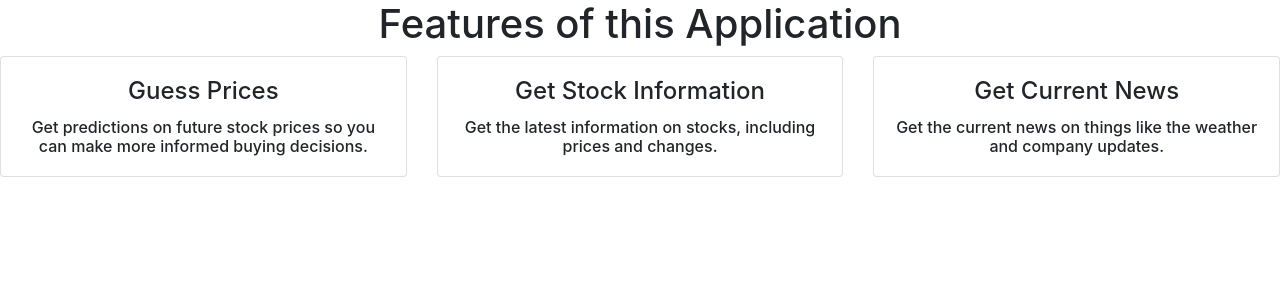
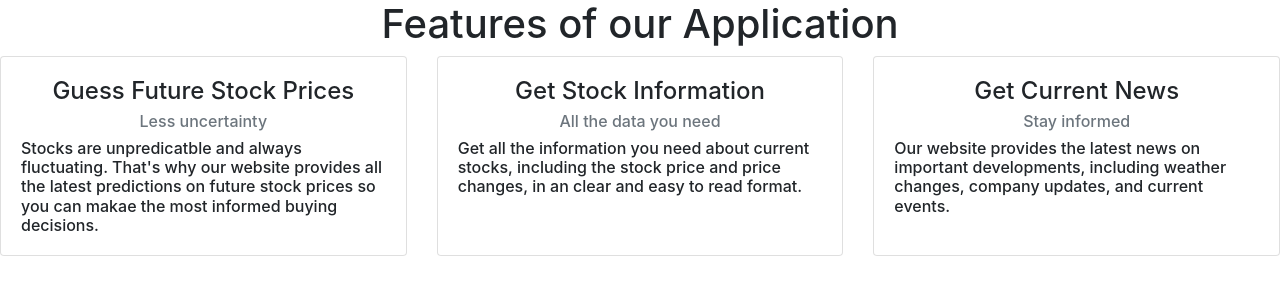
Before and after one commit to vishnubapana/Stock-Prediction-App, a React (Create React App) app in the folder frontend/: page / in a window 1280 px wide. Shown: the top 300 px of the page. Built offline with nearby package versions, Linux system fonts and the light colour scheme.

Commit message:
Made explanation more comprehensive and updated tests accordingly

```diff
--- a/frontend/src/components/LandingPage/Features/Features.js
+++ b/frontend/src/components/LandingPage/Features/Features.js
@@ -1,31 +1,34 @@
 import React from 'react'
 import {
     Card, CardTitle, CardText, CardDeck,
-    CardBody
+    CardBody, CardSubtitle
   } from 'reactstrap';
 
 function Features() {
     return (
         <div>
-            <h1 className="text-center">Features of this Application</h1>
+            <h1 className="text-center">Features of our Application</h1>
 
-            <CardDeck className="text-center">
+            <CardDeck>
                 <Card>
                     <CardBody>
-                        <CardTitle tag="h4">Guess Prices</CardTitle>
-                        <CardText tag="h6">Get predictions on future stock prices so you can make more informed buying decisions.</CardText>
+                        <CardTitle tag="h4" className='text-center'>Guess Future Stock Prices</CardTitle>
+                        <CardSubtitle tag="h6" className='mb-2 text-muted text-center'>Less uncertainty</CardSubtitle>
+                        <CardText tag="h6">Stocks are unpredicatble and always fluctuating. That's why our website provides all the latest predictions on future stock prices so you can makae the most informed buying decisions.</CardText>
                     </CardBody>
                 </Card>
                 <Card>
                     <CardBody>
-                        <CardTitle tag="h4">Get Stock Information</CardTitle>
-                        <CardText tag="h6">Get the latest information on stocks, including prices and changes.</CardText>
+                        <CardTitle tag="h4" className='text-center'>Get Stock Information</CardTitle>
+                        <CardSubtitle tag="h6" className='mb-2 text-muted text-center'>All the data you need</CardSubtitle>
+                        <CardText tag="h6">Get all the information you need about current stocks, including the stock price and price changes, in an clear and easy to read format.</CardText>
                     </CardBody>
                 </Card>
                 <Card>
                     <CardBody>
-                        <CardTitle tag="h4">Get Current News</CardTitle>
-                        <CardText tag="h6">Get the current news on things like the weather and company updates.</CardText>
+                        <CardTitle tag="h4" className='text-center'>Get Current News</CardTitle>
+                        <CardSubtitle tag="h6" className='mb-2 text-muted text-center'>Stay informed</CardSubtitle>
+                        <CardText tag="h6">Our website provides the latest news on important developments, including weather changes, company updates, and current events.</CardText>
                     </CardBody>
                 </Card>
             </CardDeck>
@@ -34,4 +37,5 @@ function Features() {
     );
 
 }
+
 export default Features
```
Also changed, not shown: 1 other file (tests, documents, lock files or other folders).
